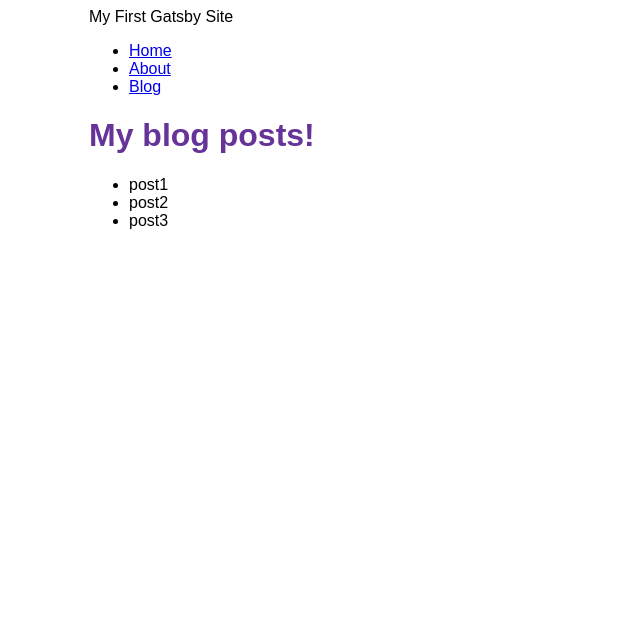
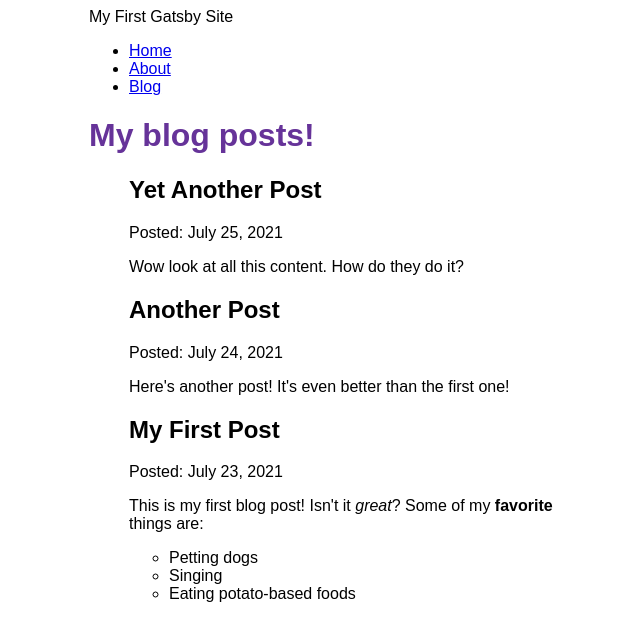
Before and after one commit to IsioPablo/my-first-gatsby-site, a Gatsby site: page /blog in a window 1280 px wide. Shown: the whole page, without its empty margins (301-941 px from the left). Built offline with nearby package versions, Linux system fonts and the light colour scheme; Gatsby itself is replaced by a stand-in of ours.

Commit message:
Gatsby Tutorial part 5

```diff
--- a/blog/post1.mdx
+++ b/blog/post1.mdx
@@ -0,0 +1,9 @@
+---
+title: "My First Post"
+date: "2021-07-23"
+---
+This is my first blog post! Isn't it *great*?
+Some of my **favorite** things are:
+* Petting dogs
+* Singing
+* Eating potato-based foods
--- a/blog/post2.mdx
+++ b/blog/post2.mdx
@@ -0,0 +1,6 @@
+---
+title: "Another Post"
+date: "2021-07-24"
+---
+
+Here's another post! It's even better than the first one!
--- a/blog/post3.mdx
+++ b/blog/post3.mdx
@@ -0,0 +1,6 @@
+---
+title: "Yet Another Post"
+date: "2021-07-25"
+---
+
+Wow look at all this content. How do they do it?
--- a/gatsby-config.js
+++ b/gatsby-config.js
@@ -13,5 +13,6 @@
         path: `${__dirname}/blog`
       }
     },
+    `gatsby-plugin-mdx`,
   ],
 };
--- a/package.json
+++ b/package.json
@@ -15,8 +15,11 @@
     "clean": "gatsby clean"
   },
   "dependencies": {
+    "@mdx-js/mdx": "^1.6.22",
+    "@mdx-js/react": "^1.6.22",
     "gatsby": "^4.13.0",
     "gatsby-plugin-image": "^2.13.0",
+    "gatsby-plugin-mdx": "^3.13.0",
     "gatsby-plugin-sharp": "^4.13.0",
     "gatsby-source-filesystem": "^4.13.0",
     "react": "^17.0.1",
--- a/src/pages/blog.js
+++ b/src/pages/blog.js
@@ -1,16 +1,19 @@
 import * as React from 'react'
 import Layout from '../components/layout'
 import { graphql } from 'gatsby'
+import { MDXRenderer } from 'gatsby-plugin-mdx'
 
 const BlogPage = ( {data} ) => {
     return (
         <Layout pageTitle="My blog posts!">
             <ul>
                 {
-                    data.allFile.nodes.map(node => (
-                        <li key={node.name}>
-                            {node.name}
-                        </li>
+                    data.allMdx.nodes.map(node => (
+                        <article key={node.id}>
+                            <h2>{node.frontmatter.title}</h2>
+                            <p>Posted: {node.frontmatter.date}</p>
+                            <MDXRenderer>{node.body}</MDXRenderer>
+                        </article>
                     ))
                 }
             </ul>
@@ -20,9 +23,14 @@
 
 export const query = graphql`
     query {
-        allFile {
+        allMdx(sort: {fields: frontmatter___date, order: DESC}) {
             nodes {
-                name
+                frontmatter {
+                    date(formatString: "MMMM D, YYYY")
+                    title
+                }
+                id
+                body
             }
         }
     }
```
Also changed, not shown: 1 other file.
